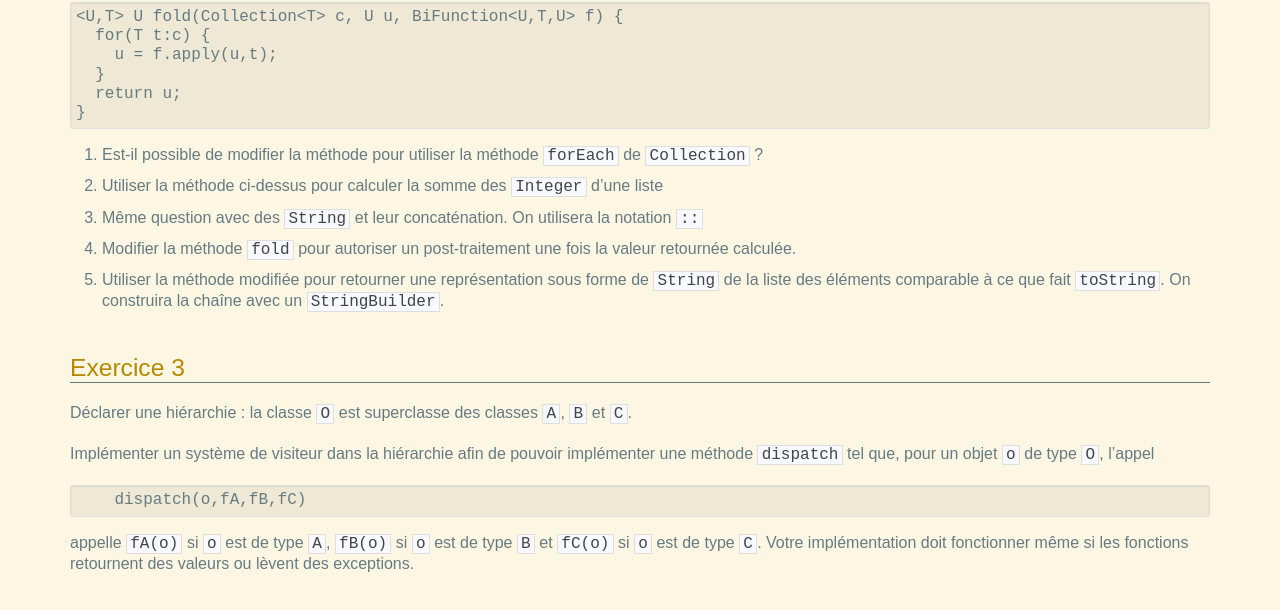
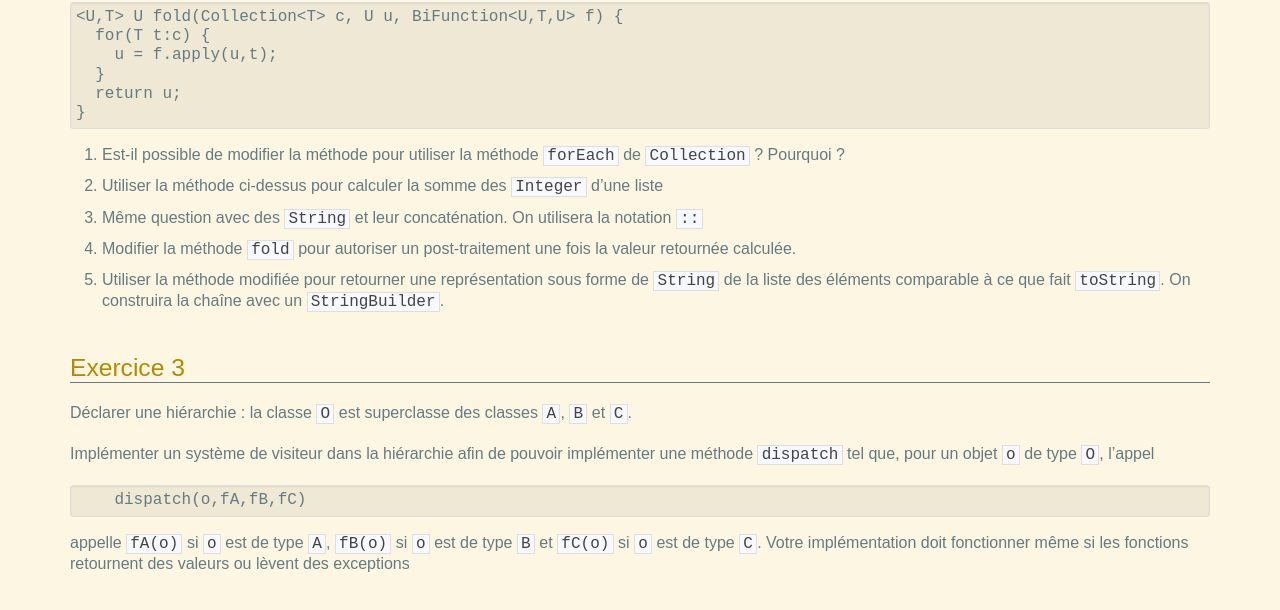
Before and after one commit to lacl-upec/m1javaa, a Jekyll site: the page built from _posts/2015-11-03-TP 3.md, in a window 1280 px wide. Shown: the part 480-1090 px from the top of the page. Built offline with Jekyll 4.4.1, drawn with Linux system fonts in a browser that asks for light colours.

Commit message:
Created :_posts/2015-11-03-TP 3.md

```diff
--- a/_posts/2015-11-03-TP 3.md
+++ b/_posts/2015-11-03-TP 3.md
@@ -24,7 +24,7 @@ On se donne le code suivant :
       return u;
     }
 
-1. Est-il possible de modifier la méthode pour utiliser la méthode `forEach` de `Collection` ?
+1. Est-il possible de modifier la méthode pour utiliser la méthode `forEach` de `Collection` ? Pourquoi ?
 2. Utiliser la méthode ci-dessus pour calculer la somme des `Integer` d'une liste
 3. Même question avec des `String` et leur concaténation. On utilisera la notation `::`
 4. Modifier la méthode `fold` pour autoriser un post-traitement une fois la valeur retournée calculée.
@@ -40,4 +40,4 @@ Implémenter un système de visiteur dans la hiérarchie afin de pouvoir implém
 
         dispatch(o,fA,fB,fC)
 
-appelle `fA(o)` si `o` est de type `A`, `fB(o)` si `o` est de type `B` et `fC(o)` si `o` est de type `C`. Votre implémentation doit fonctionner même si les fonctions retournent des valeurs ou lèvent des exceptions.
+appelle `fA(o)` si `o` est de type `A`, `fB(o)` si `o` est de type `B` et `fC(o)` si `o` est de type `C`. Votre implémentation doit fonctionner même si les fonctions retournent des valeurs ou lèvent des exceptions
```
